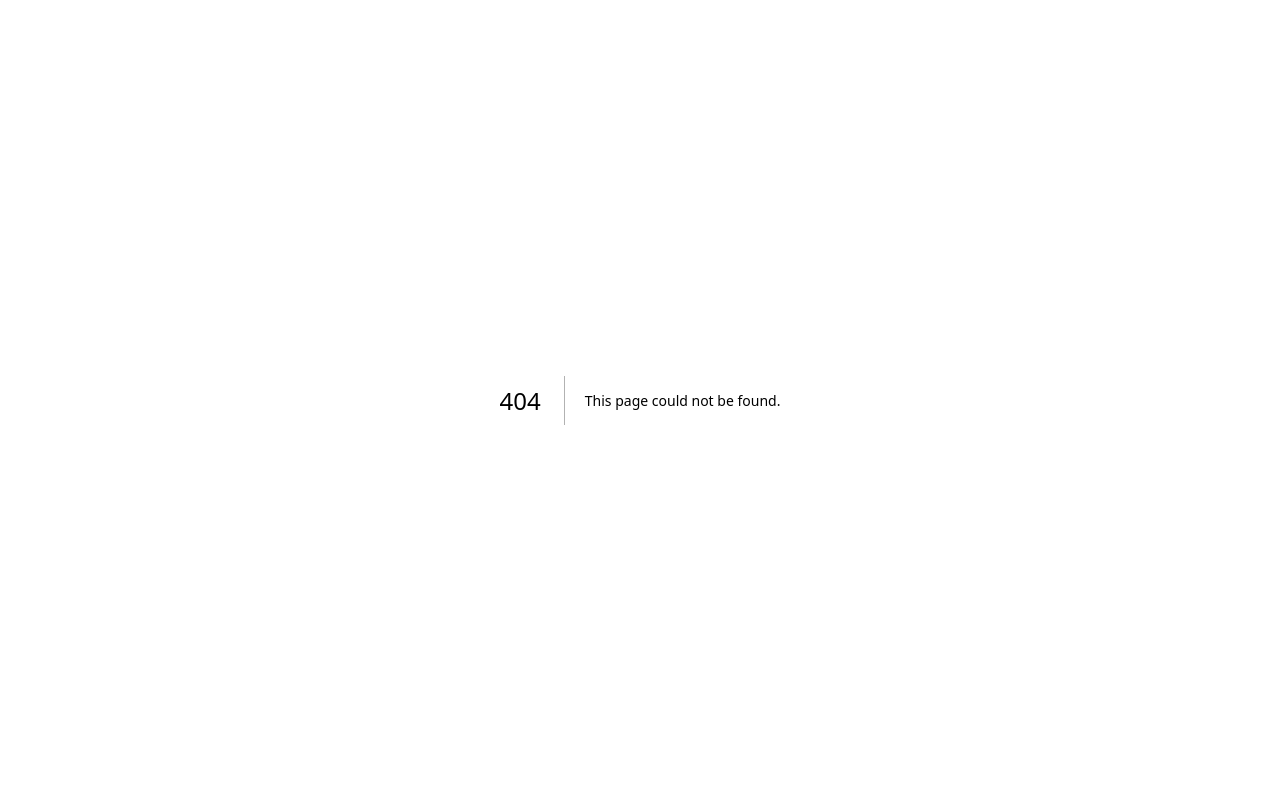
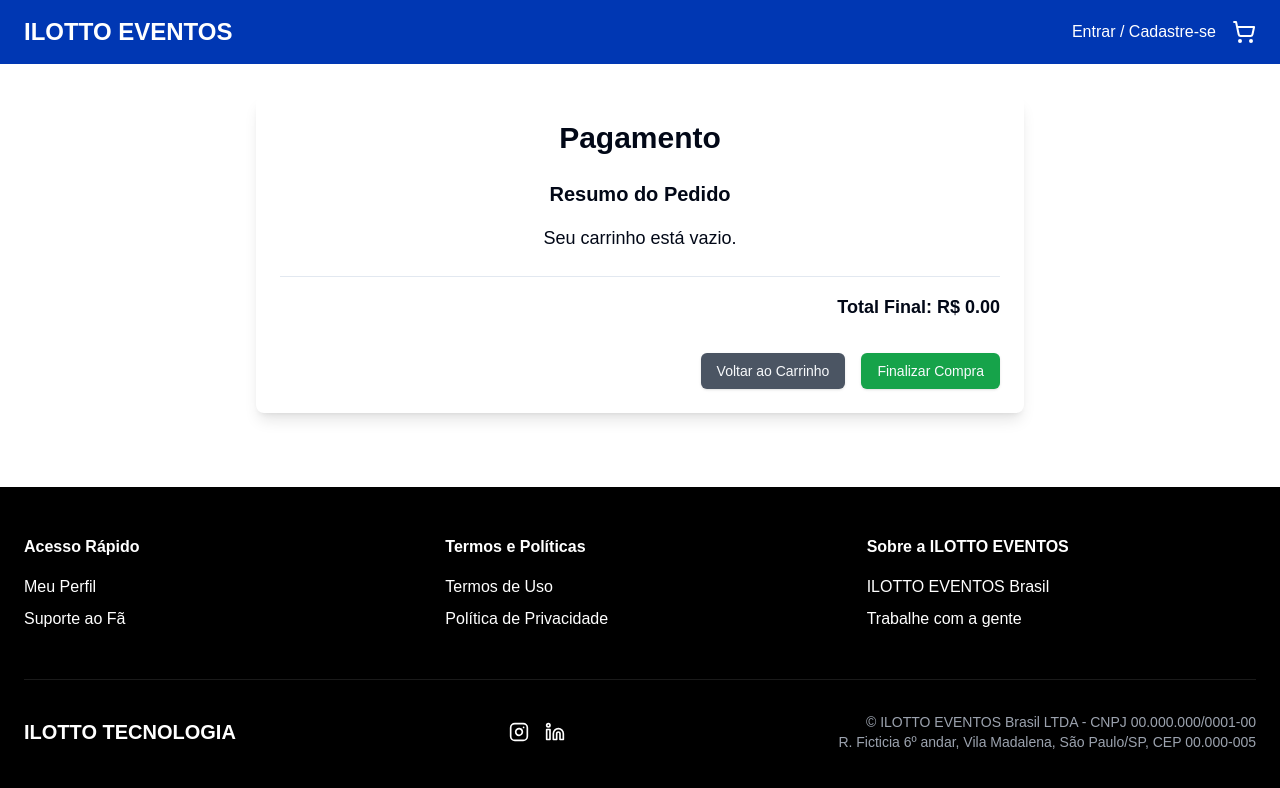
Before and after one commit to leomarzeuski/paginaDeEventos, a Next.js app: page /payment in a window 1280 px wide. Before the commit this address had no page. Shown: the top 788 px of the page. Built offline with nearby package versions, Linux system fonts and the light colour scheme.

Commit message:
feat: add payment page

```diff
--- /dev/null
+++ b/src/app/payment/page.tsx
@@ -0,0 +1,105 @@
+"use client";
+
+import Layout from "@/components/layout";
+import { useCart } from "@/context/cart-context";
+import { Button } from "@/components/ui/button";
+import { useRouter } from "next/navigation";
+
+export default function PaymentPage() {
+  const { items, finalTotal, clearCart } = useCart();
+  const router = useRouter();
+
+  const handlePayment = () => {
+    alert("Pagamento realizado com sucesso!");
+    clearCart();
+    router.push("/");
+  };
+
+  return (
+    <Layout>
+      <div className="container mx-auto p-8">
+        <div className="max-w-3xl mx-auto bg-white shadow-lg rounded-lg p-6">
+          <h1 className="text-3xl font-bold text-center mb-6">Pagamento</h1>
+          <h2 className="text-xl font-semibold mb-4 text-center">
+            Resumo do Pedido
+          </h2>
+
+          {/* Layout para Desktop (table) */}
+          <div className="hidden md:block">
+            {items.length > 0 ? (
+              <table className="min-w-full">
+                <thead>
+                  <tr className="border-b">
+                    <th className="px-4 py-2 text-left">Tipo</th>
+                    <th className="px-4 py-2 text-left">Quantidade</th>
+                    <th className="px-4 py-2 text-left">Preço Unitário</th>
+                    <th className="px-4 py-2 text-left">Total</th>
+                  </tr>
+                </thead>
+                <tbody>
+                  {items.map((item) => (
+                    <tr
+                      key={`${item.eventId}-${item.ticketType}`}
+                      className="border-b"
+                    >
+                      <td className="px-4 py-2">{item.ticketType}</td>
+                      <td className="px-4 py-2">{item.quantity}</td>
+                      <td className="px-4 py-2">R$ {item.price.toFixed(2)}</td>
+                      <td className="px-4 py-2">
+                        R$ {(item.price * item.quantity).toFixed(2)}
+                      </td>
+                    </tr>
+                  ))}
+                </tbody>
+              </table>
+            ) : (
+              <p className="text-center text-lg">Seu carrinho está vazio.</p>
+            )}
+          </div>
+
+          {/* Layout para Mobile (lista de cards) */}
+          <div className="block md:hidden">
+            {items.length > 0 ? (
+              <ul className="space-y-4">
+                {items.map((item) => (
+                  <li
+                    key={`${item.eventId}-${item.ticketType}`}
+                    className="border rounded p-4"
+                  >
+                    <p className="font-semibold">{item.ticketType}</p>
+                    <p>Quantidade: {item.quantity}</p>
+                    <p>Preço Unitário: R$ {item.price.toFixed(2)}</p>
+                    <p>Total: R$ {(item.price * item.quantity).toFixed(2)}</p>
+                  </li>
+                ))}
+              </ul>
+            ) : (
+              <p className="text-center text-lg">Seu carrinho está vazio.</p>
+            )}
+          </div>
+
+          <div className="mt-6 border-t pt-4">
+            <p className="text-right text-lg font-semibold">
+              Total Final: R$ {finalTotal.toFixed(2)}
+            </p>
+          </div>
+
+          <div className="mt-8 flex flex-col md:flex-row gap-4 justify-end">
+            <Button
+              onClick={() => router.push("/cart")}
+              className="bg-gray-600 hover:bg-gray-700 w-full md:w-auto"
+            >
+              Voltar ao Carrinho
+            </Button>
+            <Button
+              onClick={handlePayment}
+              className="bg-green-600 hover:bg-green-700 w-full md:w-auto"
+            >
+              Finalizar Compra
+            </Button>
+          </div>
+        </div>
+      </div>
+    </Layout>
+  );
+}
```
